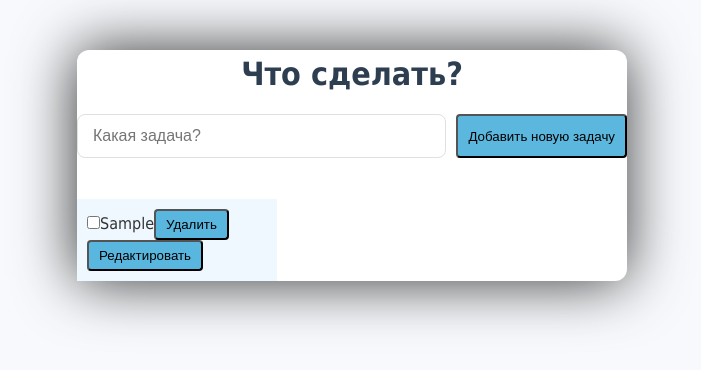
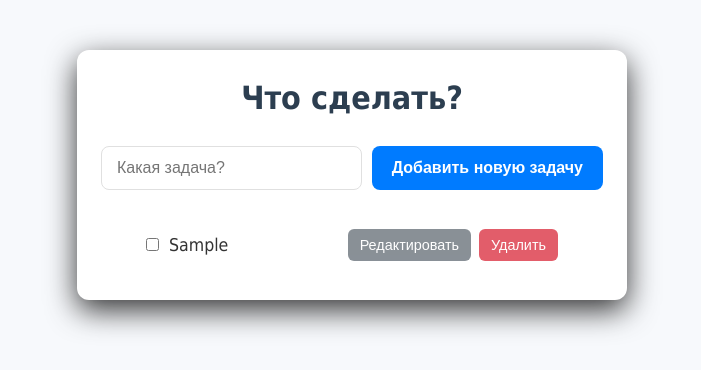
Before and after one commit to nanavysh/todoList, a website built with Vite: page index.html in a window 1280 px wide. Both pictures are taken after typing "Sample" into the empty fields and a click on the button "Добавить новую задачу". Shown: the whole page, without its empty margins (288-989 px from the left). Built offline with nearby package versions, Linux system fonts and the light colour scheme.

Commit message:
поправила верстку

```diff
--- a/src/main.ts
+++ b/src/main.ts
@@ -165,8 +165,8 @@ function renderList() {
             divTodoItem.className = 'todo_item'
 
             divTodoItem.appendChild(todoContent)
+            divTodoItem.appendChild(resultEditButton)
             divTodoItem.appendChild(deleteButton)
-            divTodoItem.appendChild(resultEditButton)
 
             todoListHTML.appendChild(divTodoItem)
         }
--- a/src/style.css
+++ b/src/style.css
@@ -27,12 +27,10 @@ body {
 }
 
 .container {
-  display: flex;
-  flex-direction: column;
-  gap: 16px;
   background-color: #ffffff;
+  padding: 24px;
   border-radius: 12px;
-  box-shadow: -1px 0px 60px 0px rgba(0, 0, 0, 0.8);
+  box-shadow: 0px 10px 30px  rgba(0, 0, 0, 0.8);
   max-width: 550px;
   width: 100%;
 }
@@ -42,12 +40,13 @@ h1 {
   color: #2c3e50;
   font-size: 2em;
   font-weight: 600;
+  margin-bottom: 24px;
 }
 
 #todo-form {
   display: flex;
   gap: 10px;
-  margin-bottom: 25px;
+  margin-bottom: 24px;
 }
 
 #todo-input {
@@ -59,25 +58,88 @@ h1 {
   transition: border-color 0.3s;
 }
 
-.todo_item {
-  background: aliceblue;
-  width: 200px;
-  padding: 10px;
+#todo-input:focus {
+  border-color: #007bff;
+  box-shadow: 0 0 0 3px rgba(0, 123, 255, 0.1);
+  outline: none;
 }
 
+#todo-button {
+  padding: 12px 20px;
+  font-size: 1em;
+  font-weight: 600;
+  border: none;
+  border-radius: 8px;
+  background-color: #007bff;
+  color: white;
+  cursor: pointer;
+  transition: background-color 0.2s;
+}
 
-/* Сбрасываем стили кнопок и инпутов */
-/*button, input, textarea, select {*/
-/*  font: inherit;*/
-/*  background: none;*/
-/*  border: none;*/
-/*  outline: none;*/
-/*  color: inherit;*/
-/*}*/
+#todo-button:hover {
+  background-color: #0056b3;
+}
 
-button {
-  background: #39a8d7d1;
-  border-radius: 4px;
-  padding: 6px 10px;
-  font-family: sans-serif;
+#todo-list {
+  padding: 0 30px 0 30px;
+  margin: 0;
+  display: flex;
+  flex-direction: column;
 }
+
+.todo_item {
+  display: flex;
+  align-items: center;
+  justify-content: space-between;
+  padding: 15px;
+  border-bottom: 1px solid #f0f0f0;
+  background: #ffffff;
+}
+
+.todo_item:last-child {
+  border-bottom: none
+}
+
+.todo_item label {
+  display: flex;
+  align-items: center;
+  flex-grow: 1;
+  cursor: pointer;
+  font-size: 1.1em;
+}
+
+.todo_item label span {
+  margin-left: 10px;
+  transition: color 0.3s;
+}
+
+.todo_item label span[style*="line-through"] {
+  color: #a0a0a0;
+  font-style: italic;
+}
+
+.todo_item button {
+  margin-left: 8px;
+  padding: 8px 12px;
+  font-size: 0.9em;
+  border: none;
+  border-radius: 6px;
+  cursor: pointer;
+  font-weight: 500;
+  transition: opacity 0.2s, background-color 0.2s;
+  opacity: 0.8;
+}
+
+.todo_item button:hover {
+  opacity: 1;
+}
+
+.todo_item button:nth-of-type(1) {
+  background-color: #6c757d;
+  color: white;
+}
+
+.todo_item button:nth-of-type(2) {
+  background-color: #dc3545;
+  color: white;
+}
```
